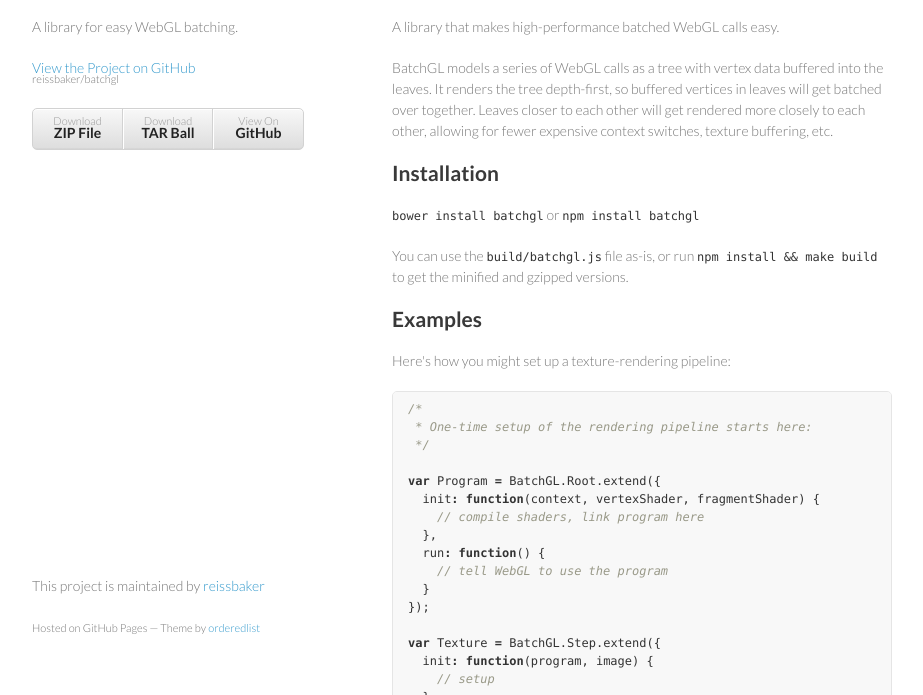
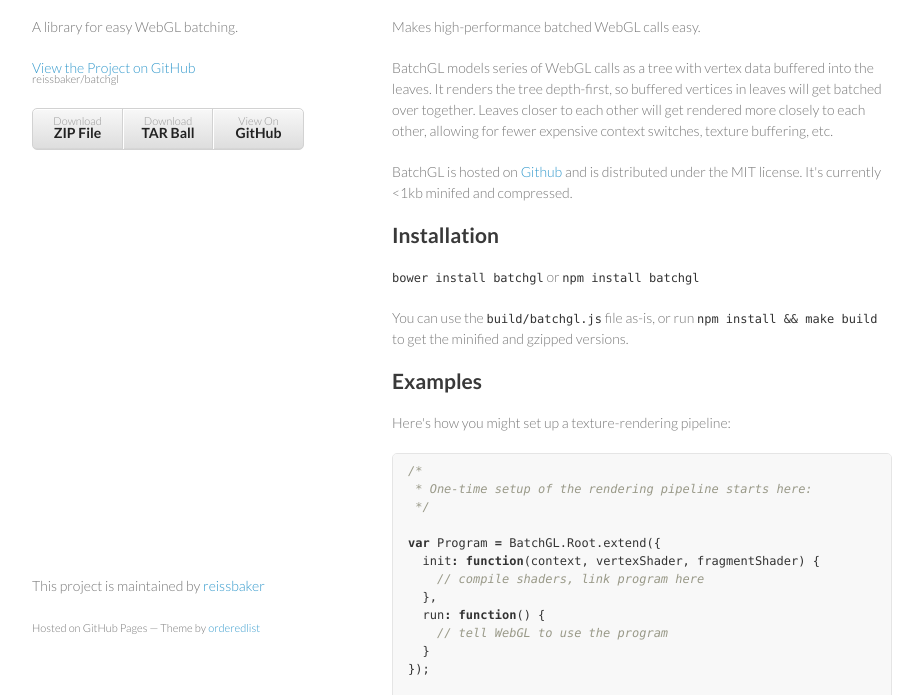
Before and after one commit to reissbaker/batchgl, a plain HTML site: page index.html in a window 1280 px wide. Shown: the part 93-788 px from the top of the page, without its empty margins (178-1101 px from the left). Drawn offline with Linux system fonts and the light colour scheme.

```diff
--- a/index.html
+++ b/index.html
@@ -31,13 +31,16 @@
         <h1>
 <a name="batchgl" class="anchor" href="#batchgl"><span class="octicon octicon-link"></span></a>BatchGL</h1>
 
-<p>A library that makes high-performance batched WebGL calls easy.</p>
+<p>Makes high-performance batched WebGL calls easy.</p>
 
-<p>BatchGL models a series of WebGL calls as a tree with vertex data buffered into
+<p>BatchGL models series of WebGL calls as a tree with vertex data buffered into
 the leaves. It renders the tree depth-first, so buffered vertices in leaves
 will get batched over together.  Leaves closer to each other will get rendered
 more closely to each other, allowing for fewer expensive context switches,
 texture buffering, etc.</p>
+
+<p>BatchGL is hosted on <a href="https://github.com/reissbaker/batchgl">Github</a> and is
+distributed under the MIT license. It's currently &lt;1kb minifed and compressed.</p>
 
 <h2>
 <a name="installation" class="anchor" href="#installation"><span class="octicon octicon-link"></span></a>Installation</h2>
```
Also changed, not shown: params.json (+1 -1 lines).
